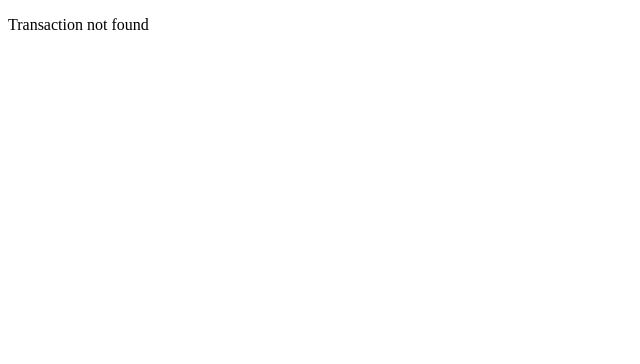
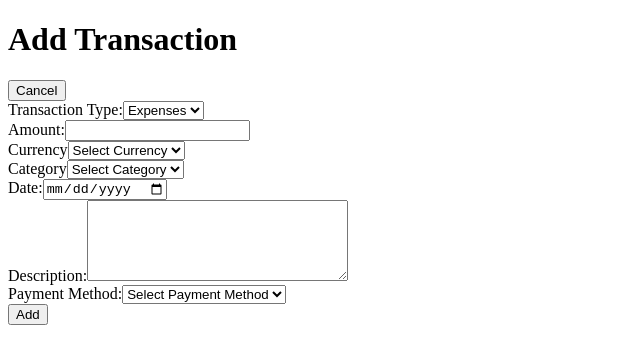
Before and after one commit to miToe/dagobert, a Next.js app: page /transactions/TransactionForm in a window 1280 px wide. Before the commit this address had no page. Shown: the top 364 px of the page, without its empty margins (0-640 px from the left). Built offline with nearby package versions, Linux system fonts and the light colour scheme.

Commit message:
fixed cancel button and changed file name

```diff
--- a/src/pages/index.js
+++ b/src/pages/index.js
@@ -15,7 +15,7 @@ export default function TransactionList({ initialData, action }) {
         alertIcon="imagine a check icon"
         alertMessage="Entry successfully deleted"
       />
-      <Link href="/transactions/addTransaction">Add</Link>
+      <Link href="/transactions/TransactionForm">Add</Link>
       <ul>
         {sortedTransactions.map((transaction) => (
           <li key={transaction.id}>
--- a/src/pages/transactions/addTransaction.js
+++ b/src/pages/transactions/TransactionForm.js
@@ -13,9 +13,9 @@ export default function TransactionForm({ onAddTransaction, onCancel }) {
 
   return (
     <div>
-      <h1>Expense</h1>
+      <h1>Add Transaction</h1>
       <form onSubmit={handleSubmit}>
-        <button type="button" onClick={onCancel}>Cancel</button>
+        <button type="button" onClick={() => router.push("/")}>Cancel</button>
         <div>
           <label htmlFor={"type"}>Transaction Type:</label>
           <select
```
